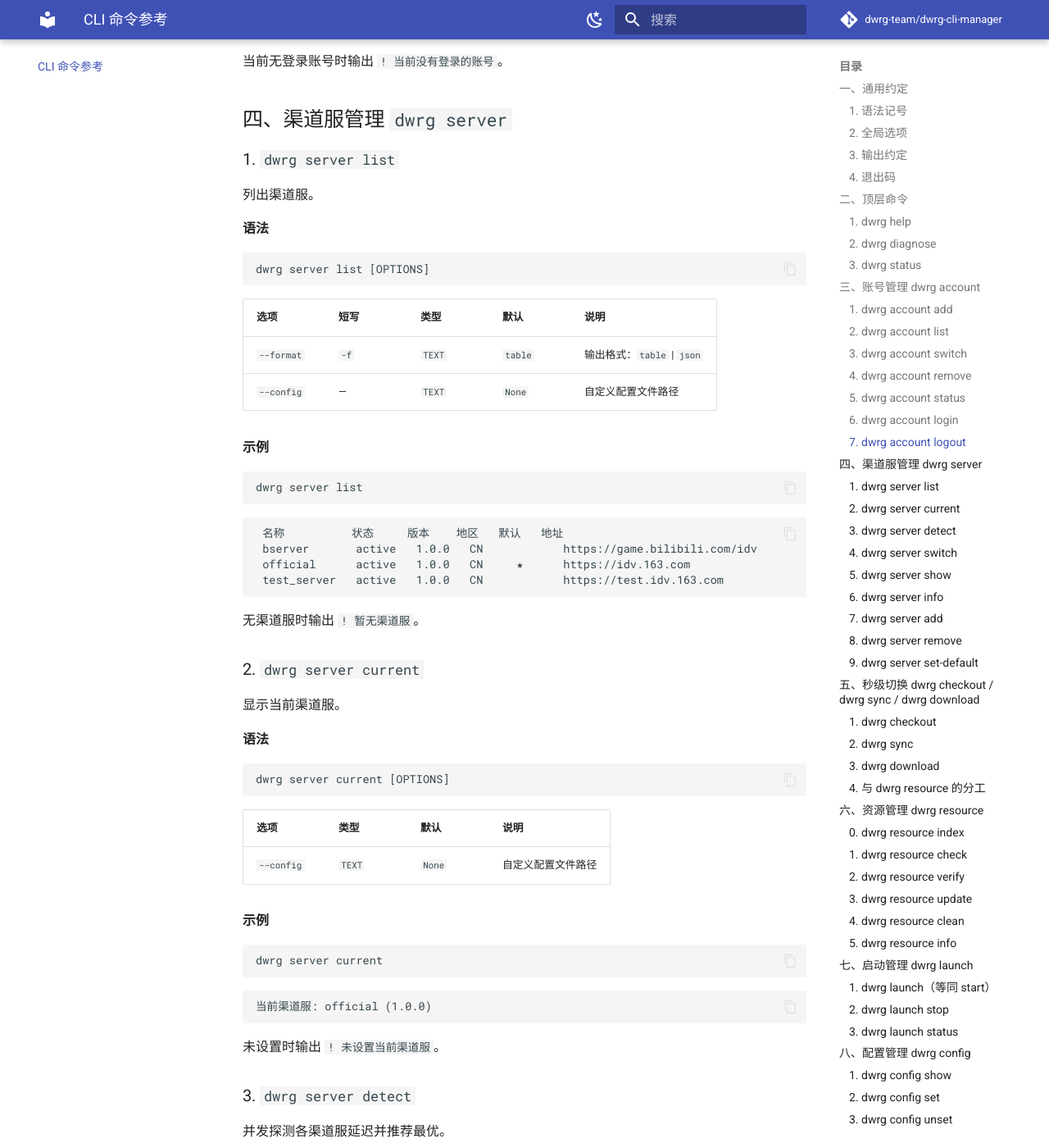
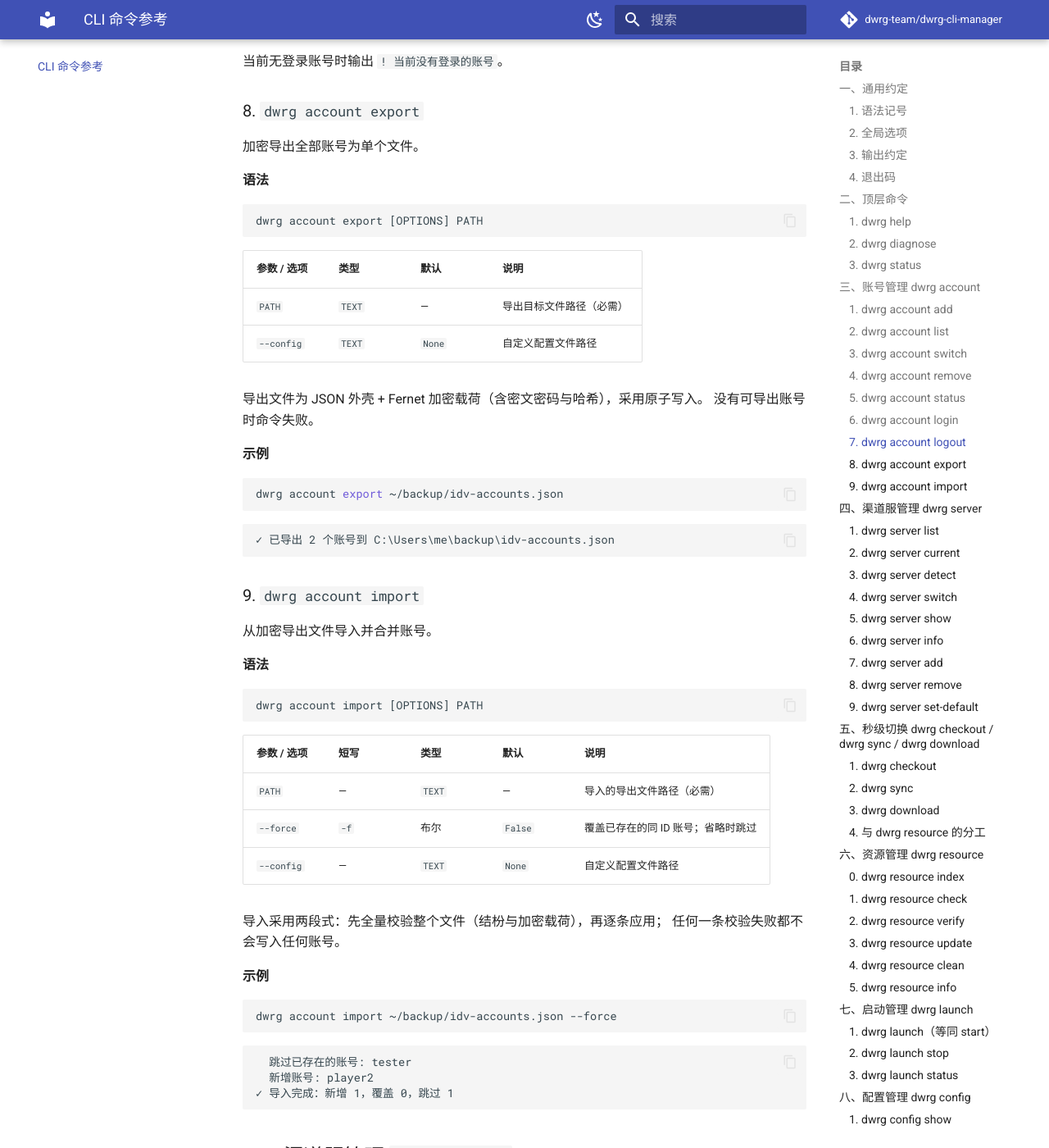
Before and after one commit to teformel/dwrg-cli-manager, an MkDocs documentation site: the page built from docs/cli-reference.md, in a window 1280 px wide and 1400 px high, scrolled down 8781 px. Shown: the whole window at 82% size. Built offline with MkDocs 1.6.1 and Material for MkDocs 9.7.7, drawn with Linux system fonts in a browser that asks for light colours; comment, search, counter and statistics services are not loaded.

Commit message:
docs(cli-reference): 补充 dwrg account export / import 章节
与 README 命令总览表保持一致；说明加密导出格式、两段式导入与 --force 覆盖语义。

````diff
--- a/docs/cli-reference.md
+++ b/docs/cli-reference.md
@@ -389,6 +389,65 @@ dwrg account logout
 ```
 
 当前无登录账号时输出 `! 当前没有登录的账号`。
+
+### 8. `dwrg account export`
+
+加密导出全部账号为单个文件。
+
+**语法**
+
+```text
+dwrg account export [OPTIONS] PATH
+```
+
+| 参数 / 选项 | 类型 | 默认 | 说明 |
+|-------------|------|------|------|
+| `PATH` | `TEXT` | — | 导出目标文件路径（必需） |
+| `--config` | `TEXT` | `None` | 自定义配置文件路径 |
+
+导出文件为 JSON 外壳 + Fernet 加密载荷（含密文密码与哈希），采用原子写入。
+没有可导出账号时命令失败。
+
+**示例**
+
+```bash
+dwrg account export ~/backup/idv-accounts.json
+```
+
+```text
+✓ 已导出 2 个账号到 C:\Users\me\backup\idv-accounts.json
+```
+
+### 9. `dwrg account import`
+
+从加密导出文件导入并合并账号。
+
+**语法**
+
+```text
+dwrg account import [OPTIONS] PATH
+```
+
+| 参数 / 选项 | 短写 | 类型 | 默认 | 说明 |
+|-------------|------|------|------|------|
+| `PATH` | — | `TEXT` | — | 导入的导出文件路径（必需） |
+| `--force` | `-f` | 布尔 | `False` | 覆盖已存在的同 ID 账号；省略时跳过 |
+| `--config` | — | `TEXT` | `None` | 自定义配置文件路径 |
+
+导入采用两段式：先全量校验整个文件（结枌与加密载荷），再逐条应用；
+任何一条校验失败都不会写入任何账号。
+
+**示例**
+
+```bash
+dwrg account import ~/backup/idv-accounts.json --force
+```
+
+```text
+  跳过已存在的账号: tester
+  新增账号: player2
+✓ 导入完成：新增 1，覆盖 0，跳过 1
+```
 
 ## 四、渠道服管理 `dwrg server`
 
````
